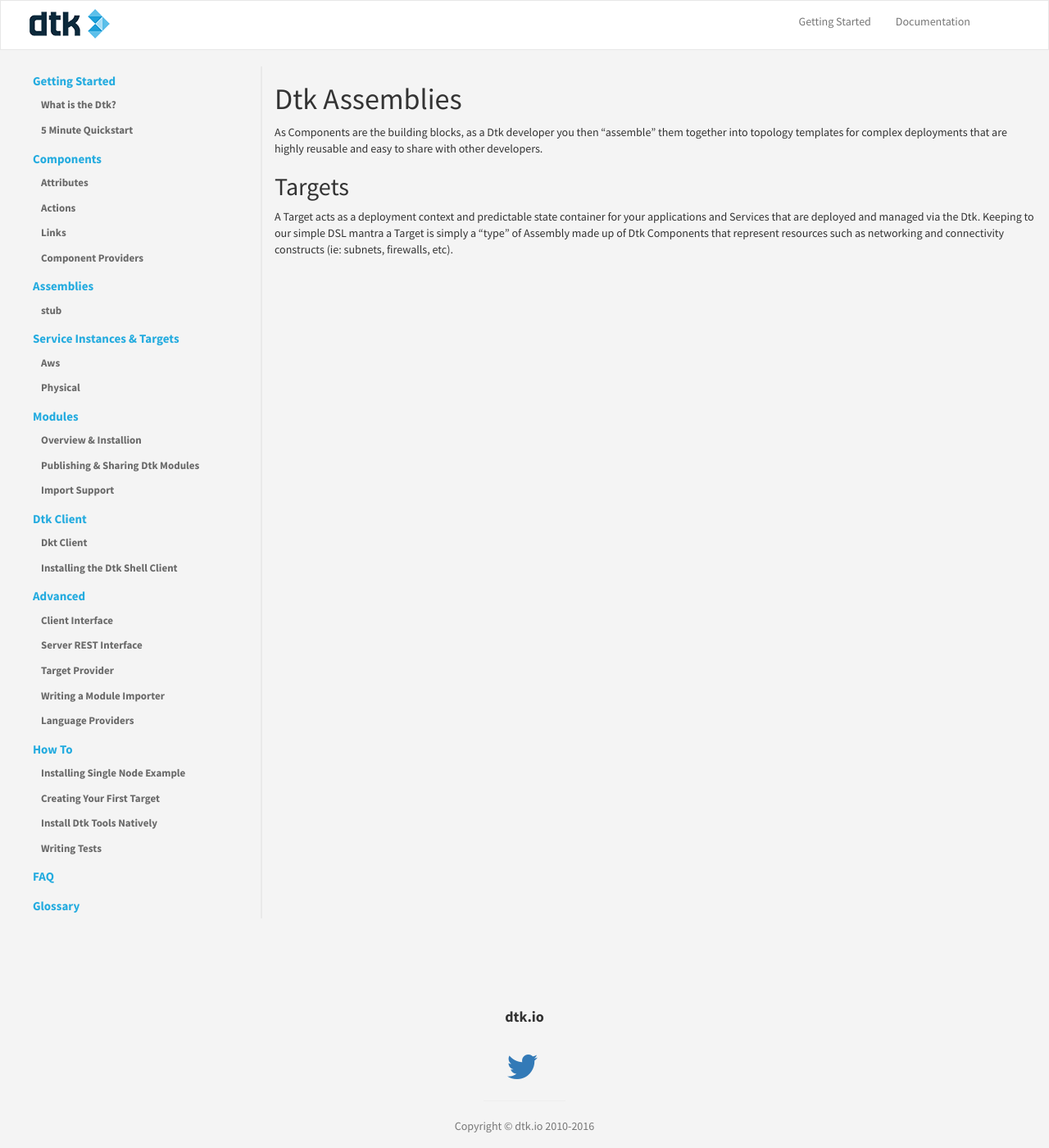
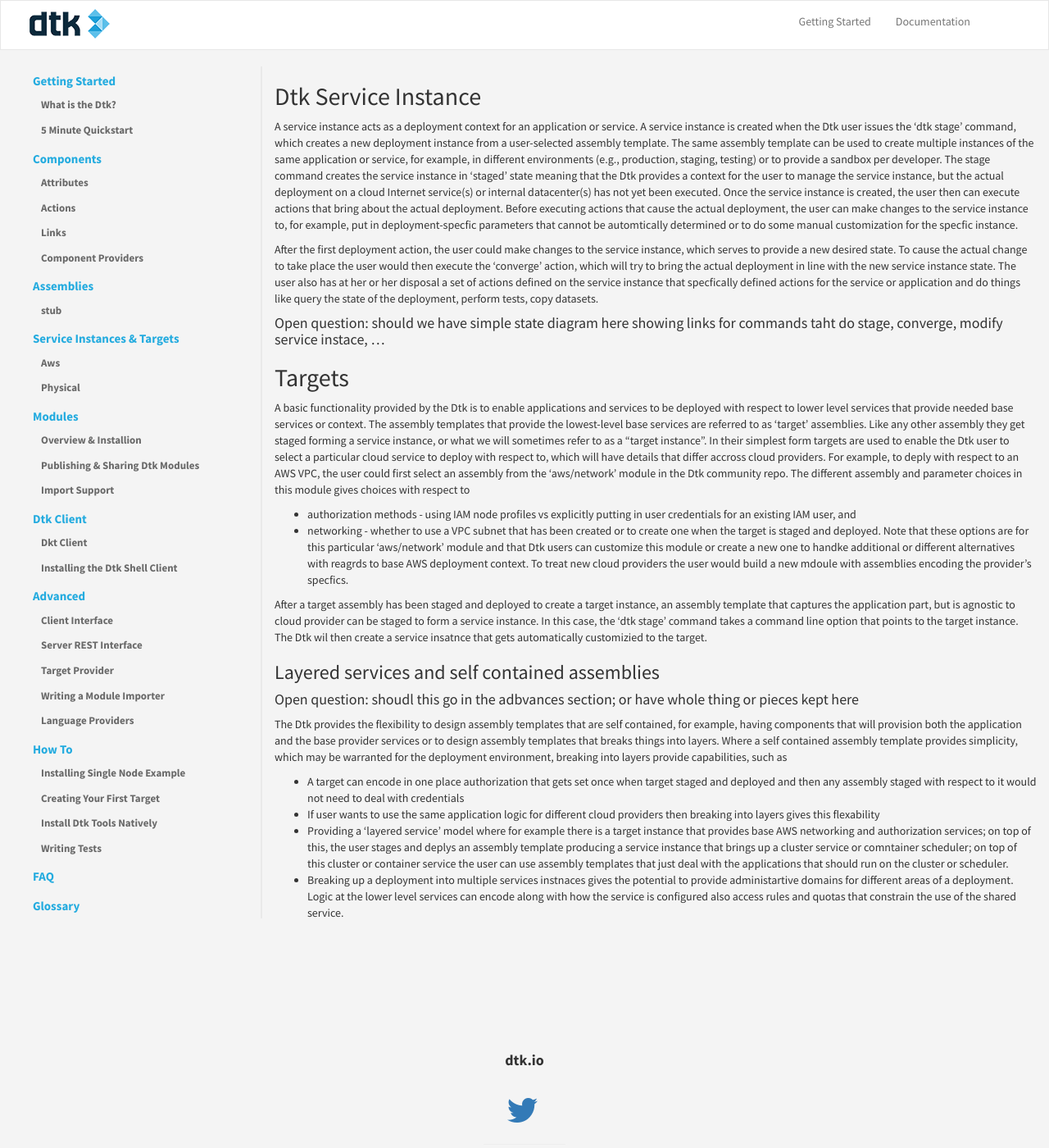
Before and after one commit to dtk/dtk-docs-v1, a Jekyll site: the page built from targets.md, in a window 1280 px wide and 1400 px high. Shown: the whole window at 82% size. Built offline with Jekyll 4.4.1, drawn with Linux system fonts in a browser that asks for light colours.

Commit message:
Put content in targets.md

```diff
--- a/targets.md
+++ b/targets.md
@@ -1,13 +1,32 @@
 ---
-title: Dkt Assemblies & Targets
+title: Dkt Service Instances & Targets
 permalink: targets/index
 ---
 
-# Dtk Assemblies
+## Dtk Service Instance
 
-As Components are the building blocks, as a Dtk developer you then "assemble" them together into topology templates for complex deployments that are highly reusable and easy to share with other developers.
+A service instance acts as a deployment context for an application or service. A service instance is created when the Dtk user issues the 'dtk stage' command, which creates a new deployment instance from a user-selected assembly template.  The same assembly template can be used to create multiple instances of the same application or service, for example, in different environments (e.g., production, staging, testing) or to provide a sandbox per developer.  The stage command creates the service instance in 'staged' state meaning that the Dtk provides a context for the user to manage the service instance, but the actual deployment on a cloud Internet service(s) or internal datacenter(s) has not yet been executed. Once the service instance is created, the user then can execute actions that bring about the actual deployment. Before executing actions that cause the actual deployment, the user can make changes to the service instance to, for example, put in deployment-specfic parameters that cannot be automtically determined or to do some manual customization for the specfic instance.
 
+After the first deployment action, the user could make changes to the service instance, which serves to provide a new desired state. To cause the actual change to take place the user would then execute the 'converge' action, which will try to bring the actual deployment in line with the new service instance state. The user also has at her or her disposal a set of actions defined on the service instance that specfically defined actions for the service or application and do things like query the state of the deployment, perform tests, copy datasets.
+
+#### Open question: should we have simple state diagram here showing links for commands taht do stage, converge, modify service instace, ...
 
 ## Targets
 
-A Target acts as a deployment context and predictable state container for your applications and Services that are deployed and managed via the Dtk.  Keeping to our simple DSL mantra a Target is simply a "type" of Assembly made up of Dtk Components that represent resources such as networking and connectivity constructs (ie: subnets, firewalls, etc).
+A basic functionality provided by the Dtk is to enable applications and services to be deployed with respect to lower level services that provide needed base services or context. The assembly templates that provide the lowest-level base services are referred to as 'target' assemblies.  Like any other assembly they get staged forming a service instance, or what we will sometimes refer to as a "target instance". In their simplest form targets are used to enable the Dtk user to select a particular cloud service to deploy with respect to, which will have details that differ accross cloud providers. For example, to deply with respect to an AWS VPC, the user could first select an assembly from the 'aws/network' module in the Dtk community repo. The different assembly and parameter choices in this module gives choices with respect to
+* authorization methods - using IAM node profiles vs explicitly putting in user credentials for an existing IAM user, and
+* networking - whether to use a VPC subnet that has been created or to create one when the target is staged and deployed.
+Note that these options are for this particular 'aws/network' module and that Dtk users can customize this module or create a new one to handke additional or different alternatives with reagrds to base AWS deployment context. To treat new cloud providers the user would build a new mdoule with assemblies encoding the provider's specfics.
+
+After a target assembly has been staged and deployed to create a target instance, an assembly template that captures the application part, but is agnostic to cloud provider can be staged to form a service instance. In this case, the 'dtk stage' command takes a command line option that points to the target instance. The Dtk wil then create a service insatnce that gets automatically customizied to the target.
+
+
+### Layered services and self contained assemblies
+
+#### Open question: shoudl this go in the adbvances section; or have whole thing or pieces kept here
+
+The Dtk provides the flexibility to design assembly templates that are self contained, for example, having components that will provision both the application and the base provider services or to design assembly templates that breaks things into layers. Where a self contained assembly template provides simplicity, which may be warranted for the deployment environment, breaking into layers provide capabilities, such as
+* A target can encode in one place authorization that gets set once when target staged and deployed and then any assembly staged with respect to it would not need to deal with credentials
+* If user wants to use the same application logic for different cloud providers then breaking into layers gives this flexability
+* Providing a 'layered service' model where for example there is a target instance that provides base AWS networking and authorization services; on top of this, the user stages and deplys an assembly template producing a service instance that brings up a cluster service or comntainer scheduler; on top of this cluster or container service the user can use assembly templates that just deal with the applications that should run on the cluster or scheduler.
+* Breaking up a deployment into multiple services instnaces gives the potential to provide administartive domains for different areas of a deployment. Logic at the lower level services can encode along with how the service is configured also access rules and quotas that constrain the use of the shared service.
```
